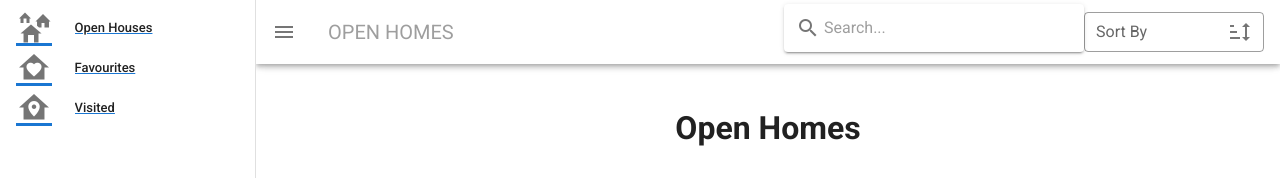
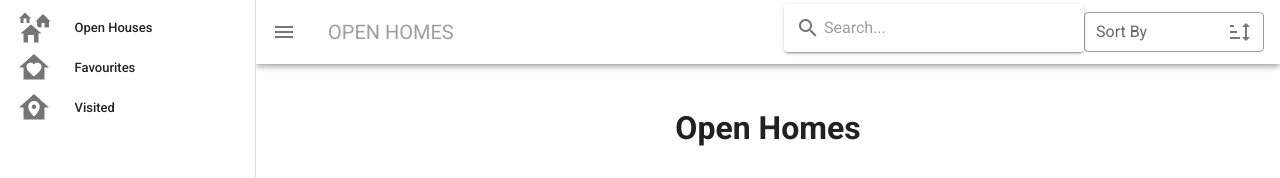
Before and after one commit to JoshuaKnewstub/prolist-vuetify-ui, a Vue app: page / in a window 1280 px wide. Shown: the top 178 px of the page. Built offline with nearby package versions, Linux system fonts and the light colour scheme; no server answers.

Commit message:
Text Decoration set to non. No Lines in NavBar

```diff
--- a/src/components/layout/NavBarFavourites.vue
+++ b/src/components/layout/NavBarFavourites.vue
@@ -34,7 +34,7 @@
     <v-navigation-drawer app v-model="drawer">
       <v-list nav dense>
         <v-list-item-group v-model="group">
-          <router-link to="/">
+          <router-link to="/" >
             <v-list-item>
               <v-list-item-icon
                 ><v-icon>mdi-36px mdi-home-group</v-icon></v-list-item-icon
@@ -87,4 +87,5 @@ export default {
   max-width: 300px;
   height: 100%;
 }
+a {  text-decoration: none;}
 </style>
--- a/src/components/layout/NavBarOpenHomes.vue
+++ b/src/components/layout/NavBarOpenHomes.vue
@@ -31,7 +31,7 @@
       ></v-select>
     </v-toolbar>
 
-    <v-navigation-drawer app v-model="drawer">
+    <v-navigation-drawer app v-model="drawer" >
       <v-list nav dense>
         <v-list-item-group v-model="group">
           <router-link to="/">
@@ -87,4 +87,5 @@ export default {
   max-width: 300px;
   height: 100%;
 }
+a {  text-decoration: none;}
 </style>
--- a/src/components/layout/NavBarVisited.vue
+++ b/src/components/layout/NavBarVisited.vue
@@ -87,4 +87,5 @@ export default {
   max-width: 300px;
   height: 100%;
 }
+a {  text-decoration: none;}
 </style>
```
